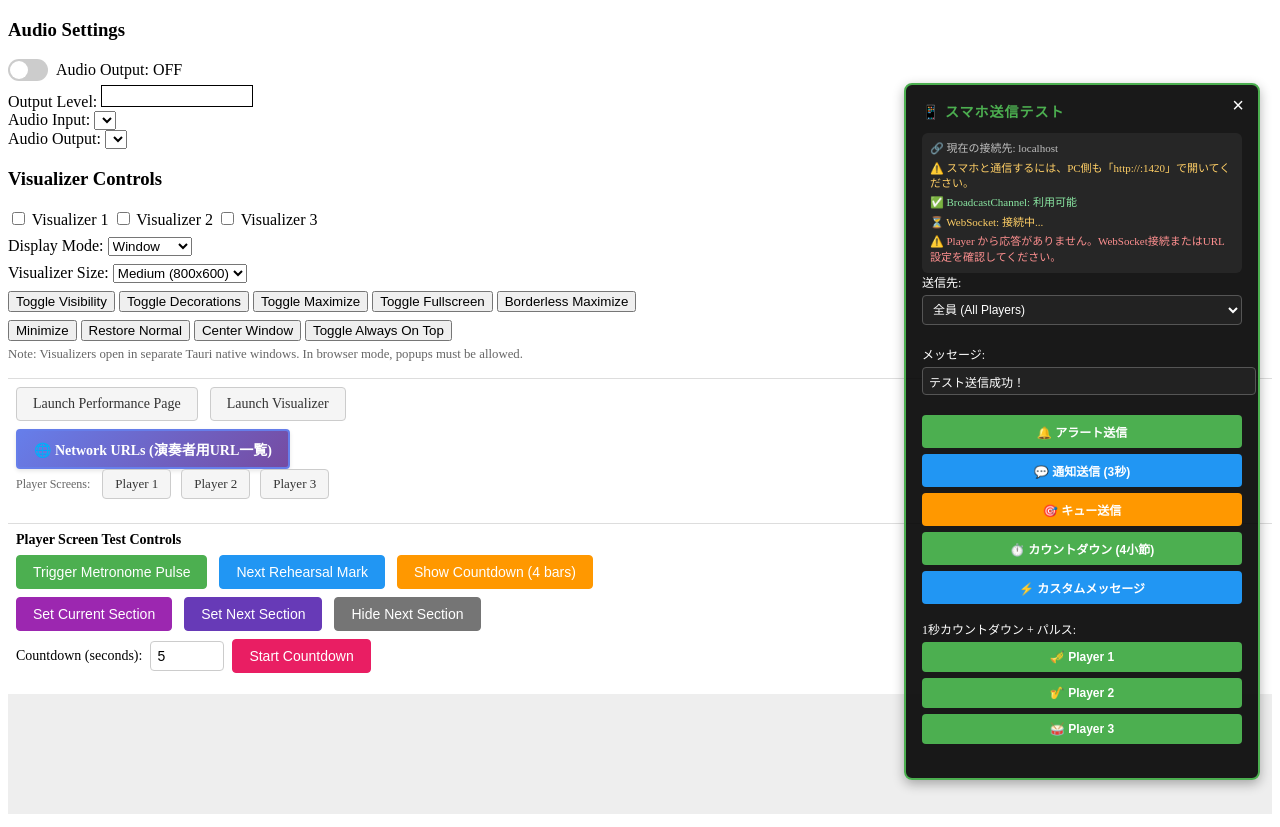
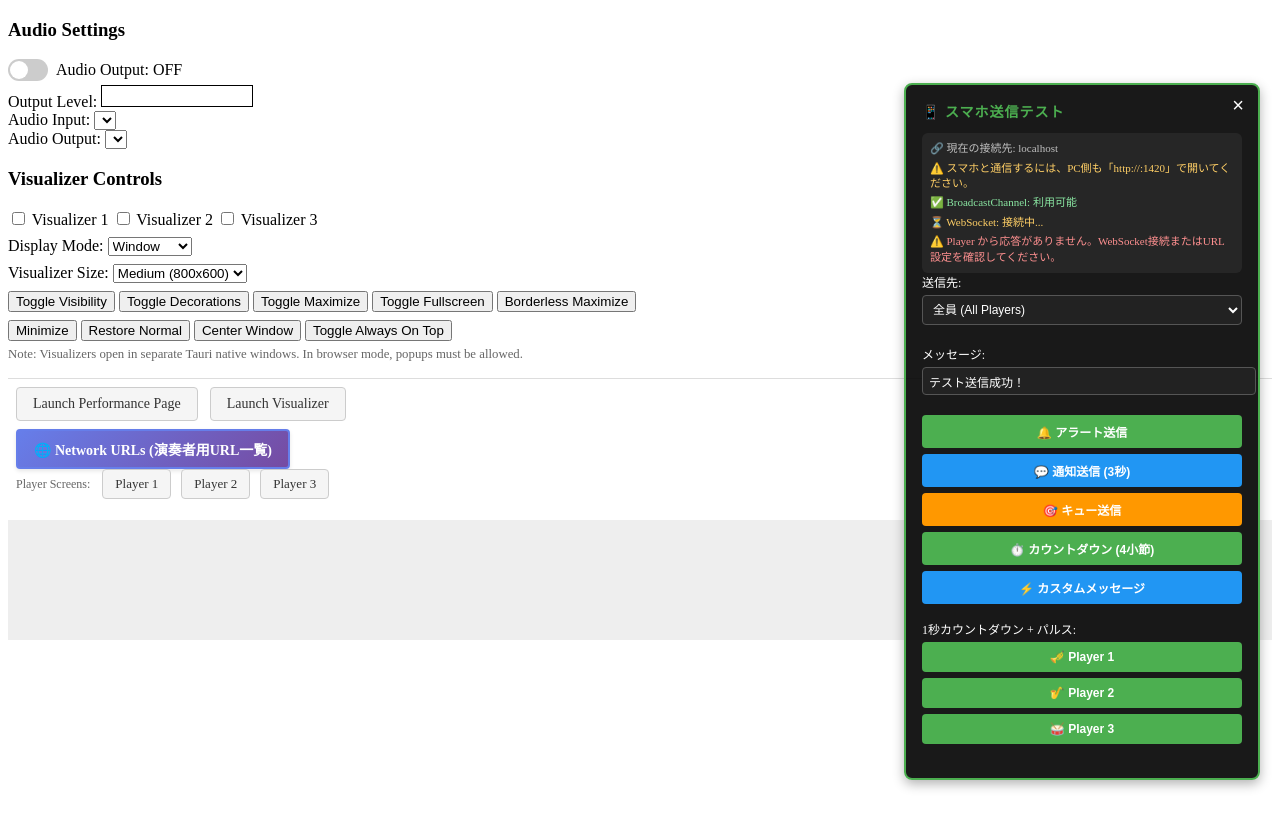
Before and after one commit to yota105/Acoustic-Automaton-Automatonic-Assembly, a website built with Vite: page src/controller.html in a window 1280 px wide. After the commit the page ends 800 px from the top, so only its background shows below. Built offline with nearby package versions, Linux system fonts and the light colour scheme; no server answers.

Commit message:
refactor: プレイヤー画面テストコントロールを削除し、スマホ送信テストUIを初期化

```diff
--- a/src/controller.html
+++ b/src/controller.html
@@ -299,93 +299,6 @@
     </div>
   </div>
 
-  <!-- ============================================ -->
-  <!-- 開発・デバッグ用: プレイヤー画面テストコントロール -->
-  <!-- 本番環境では以下のブロックを削除してください -->
-  <!-- ============================================ -->
-  <div style="margin-top: 1em; padding: 0.5em; border-top: 1px solid #ddd;">
-    <h4 style="margin: 0 0 0.5em 0; font-size: 14px;">Player Screen Test Controls</h4>
-    <div style="margin-bottom: 0.5em;">
-      <button id="test-pulse" style="padding: 8px 16px;
-                  margin-right: 8px;
-                  border: 1px solid #4CAF50;
-                  border-radius: 4px;
-                  background: #4CAF50;
-                  color: white;
-                  cursor: pointer;
-                  font-size: 14px;">
-        Trigger Metronome Pulse
-      </button>
-      <button id="test-rehearsal" style="padding: 8px 16px;
-                  margin-right: 8px;
-                  border: 1px solid #2196F3;
-                  border-radius: 4px;
-                  background: #2196F3;
-                  color: white;
-                  cursor: pointer;
-                  font-size: 14px;">
-        Next Rehearsal Mark
-      </button>
-      <button id="test-countdown" style="padding: 8px 16px;
-                  border: 1px solid #FF9800;
-                  border-radius: 4px;
-                  background: #FF9800;
-                  color: white;
-                  cursor: pointer;
-                  font-size: 14px;">
-        Show Countdown (4 bars)
-      </button>
-    </div>
-    <div>
-      <button id="test-current-section" style="padding: 8px 16px;
-                  margin-right: 8px;
-                  border: 1px solid #9C27B0;
-                  border-radius: 4px;
-                  background: #9C27B0;
-                  color: white;
-                  cursor: pointer;
-                  font-size: 14px;">
-        Set Current Section
-      </button>
-      <button id="test-next-section" style="padding: 8px 16px;
-                  margin-right: 8px;
-                  border: 1px solid #673AB7;
-                  border-radius: 4px;
-                  background: #673AB7;
-                  color: white;
-                  cursor: pointer;
-                  font-size: 14px;">
-        Set Next Section
-      </button>
-      <button id="test-hide-next" style="padding: 8px 16px;
-                  border: 1px solid #757575;
-                  border-radius: 4px;
-                  background: #757575;
-                  color: white;
-                  cursor: pointer;
-                  font-size: 14px;">
-        Hide Next Section
-      </button>
-    </div>
-    <div style="margin-top: 0.5em; display: flex; align-items: center; gap: 8px;">
-      <label for="countdown-seconds" style="font-size: 14px;">Countdown (seconds):</label>
-      <input type="number" id="countdown-seconds" min="1" max="60" value="5"
-        style="width: 60px; padding: 6px; font-size: 14px; border: 1px solid #ccc; border-radius: 4px;">
-      <button id="test-countdown-seconds" style="padding: 8px 16px;
-                  border: 1px solid #E91E63;
-                  border-radius: 4px;
-                  background: #E91E63;
-                  color: white;
-                  cursor: pointer;
-                  font-size: 14px;">
-        Start Countdown
-      </button>
-    </div>
-  </div>
-  <!-- ============================================ -->
-  <!-- プレイヤー画面テストコントロール ここまで -->
-  <!-- ============================================ -->
-
   <pre id="debug-log" style="height:120px;overflow:auto;background:#eee"></pre>
   <script type="module" src="controller.ts"></script>
 </body>
--- a/src/controller.ts
+++ b/src/controller.ts
@@ -11,7 +11,6 @@ import {
   setupMusicalTimeManagerHelpers
 } from './musicalTimeTests';
 import { testCommands } from './audio/testCommands';
-import { setupPlayerScreenTestControls } from './playerScreenTestControls';
 import { createSimpleTestUI } from './simpleMessageSender';
 import { setupAudioControlPanels } from './ui/audioControlPanels';
 import { applyAuthGuard } from './auth/authGuard';
@@ -2211,18 +2210,13 @@ console.log('[Phase 5] Live Performance System test functions available: testPha
 
 console.log('🎪 Phase 5 test functions exported to global scope');
 
-// === 開発・デバッグ用: プレイヤー画面テストコントロール ===
-// 本番環境では以下のブロックをコメントアウトまたは削除してください
+// === スマホ送信テストUI ===
 if (document.readyState === 'loading') {
   document.addEventListener('DOMContentLoaded', () => {
-    setupPlayerScreenTestControls();
-    // スマホ送信テストUIを作成
     createSimpleTestUI();
     console.log('📱 Simple Test UI initialized');
   });
 } else {
-  setupPlayerScreenTestControls();
-  // スマホ送信テストUIを作成
   createSimpleTestUI();
   console.log('📱 Simple Test UI initialized');
 }
```
